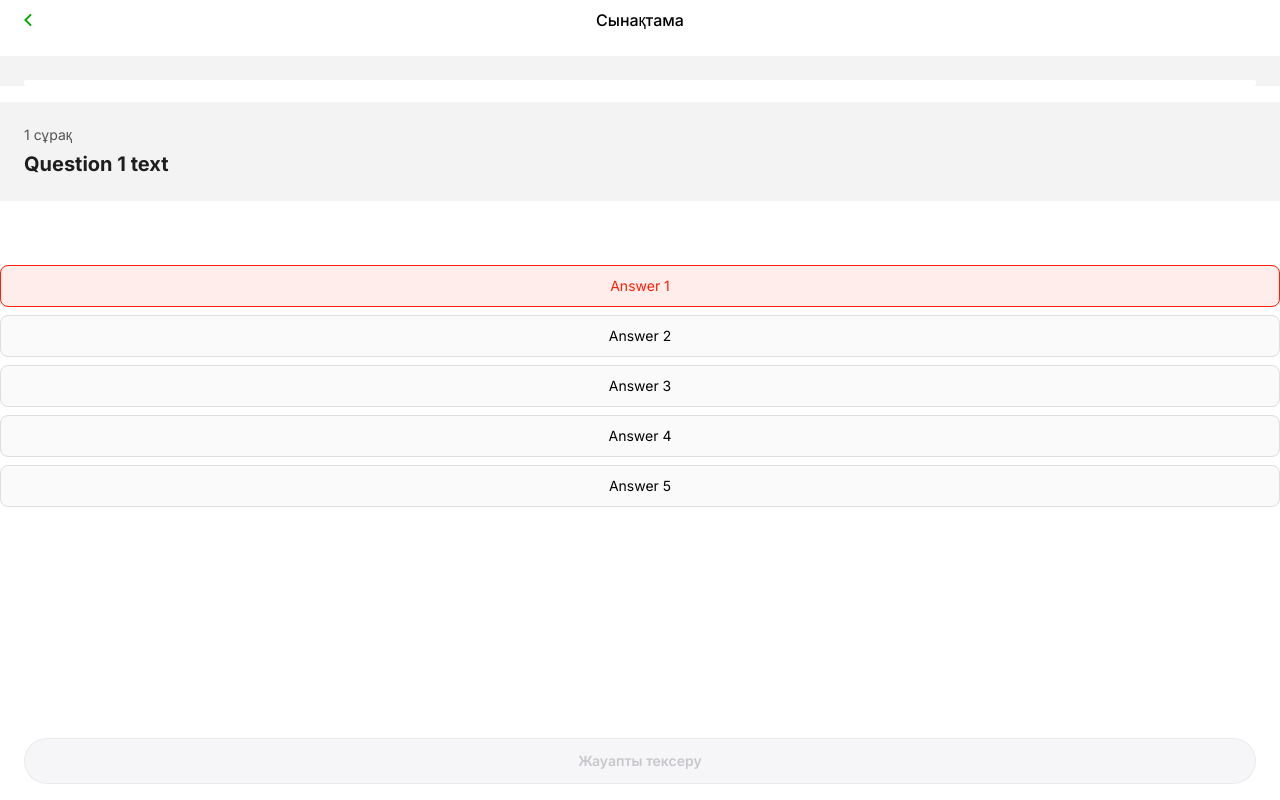
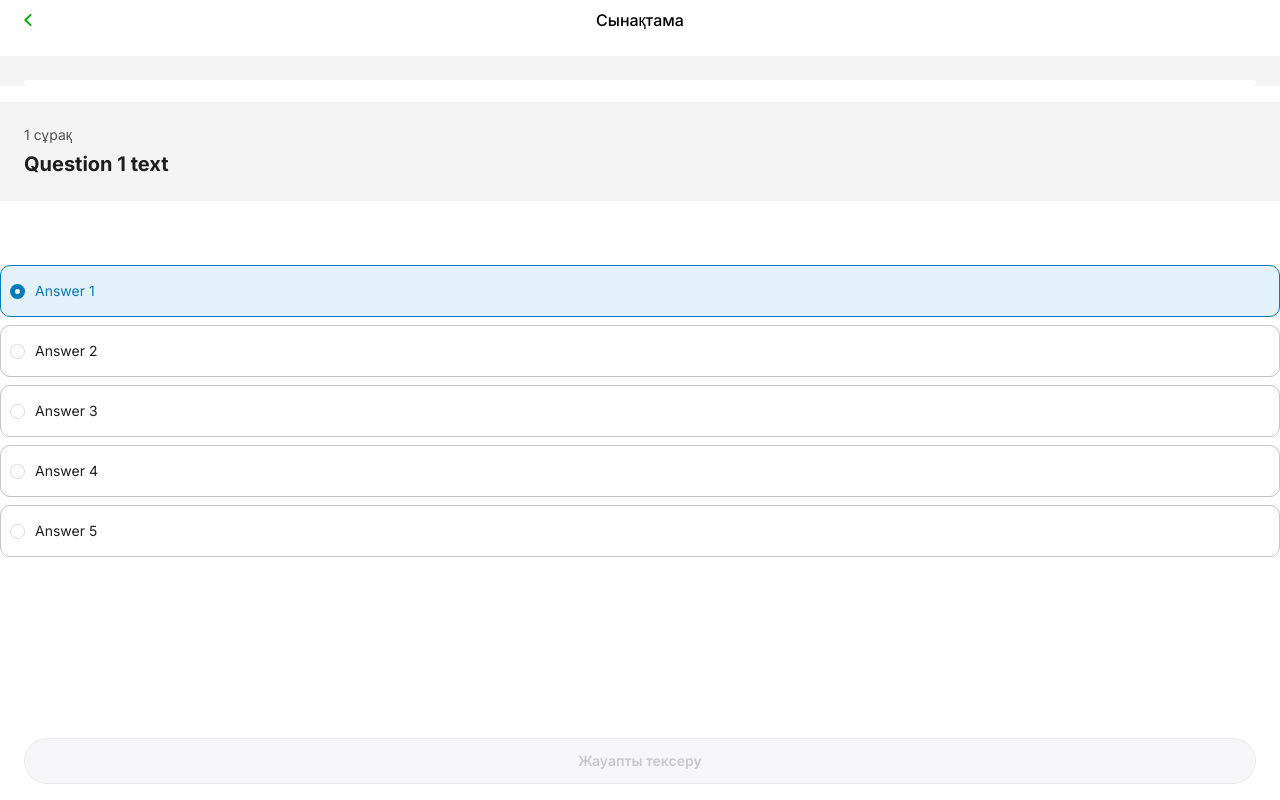
Before and after one commit to Mykty-Ayan/seerah-frontend, a React (Vite) app: page /chapters/1/tests/1 in a window 1280 px wide. Both pictures are taken after a click on the element "Answer 1". Built offline with nearby package versions, Linux system fonts and the light colour scheme.

Commit message:
feat: make more readable and show right after only after accept

```diff
--- a/src/components/AnswerOption/index.css
+++ b/src/components/AnswerOption/index.css
@@ -1,44 +1,148 @@
 .answer-option {
+  background-color: transparent;
   box-sizing: border-box;
-  border: 1px solid #DDDDDD;
+  border: 1px solid rgba(30, 30, 30, 0.25);
   font-family: 'Inter', Arial, Helvetica, sans-serif;
   font-weight: 400;
   font-size: 14px;
-  line-height: 14px;
-  color: #000000;
+  line-height: 18px;
+  color: #1E1E1E;
+  text-align: left;
   width: 100%;
-  height: 42px;
-  border-radius: 8px;
+  height: 52px;
+  border-radius: 10px;
+  display: flex;
+  flex-direction: row;
+  align-items: center;
+  column-gap: 8px;
 }
 
 .answer-option:active {
   opacity: 0.5;
 }
 
-.answer-option--selected {
-  background-color: #EBF9EB;
+.answer-option--right {
+  background-color: rgba(1, 145, 86, 0.2);
   box-sizing: border-box;
-  border: 1px solid #01AB01;
+  border: 1px solid rgba(1, 145, 86, 1);
   font-family: 'Inter', Arial, Helvetica, sans-serif;
   font-weight: 400;
   font-size: 14px;
-  line-height: 14px;
-  color: #01AB01;
+  line-height: 18px;
+  color: #019156;
+  text-align: left;
   width: 100%;
-  height: 42px;
-  border-radius: 8px;
+  height: 52px;
+  border-radius: 10px;
+  display: flex;
+  flex-direction: row;
+  align-items: center;
+  column-gap: 8px;
 }
 
 .answer-option--wrong {
-  background-color: #FFEDEB;
+  background-color: rgba(252, 232, 236, 1);
   box-sizing: border-box;
-  border: 1px solid #FF1F02;
+  border: 1px solid rgba(242, 39, 79, 1);
   font-family: 'Inter', Arial, Helvetica, sans-serif;
   font-weight: 400;
   font-size: 14px;
-  line-height: 14px;
-  color: #FF1F02;
+  line-height: 18px;
+  color: rgba(242, 39, 79, 1);
+  text-align: left;
   width: 100%;
-  height: 42px;
-  border-radius: 8px;
+  height: 52px;
+  border-radius: 10px;
+  display: flex;
+  flex-direction: row;
+  align-items: center;
+  column-gap: 8px;
 }
+
+.answer-option__circle--wrong {
+  width: 15px;
+  height: 15px;
+  box-sizing: border-box;
+  background-color: rgba(242, 39, 79, 1);
+  border-radius: 50%;
+  margin: 2.5px;
+  display: flex;
+  flex-direction: row;
+  justify-content: center;
+  align-items: center;
+}
+
+.answer-option__inner-circle--wrong {
+  width: 5px;
+  height: 5px;
+  background-color: white;
+  border-radius: 50%;
+}
+
+.answer-option__circle {
+  width: 15px;
+  height: 15px;
+  box-sizing: border-box;
+  border: 1.5px solid rgba(30, 30, 30, 0.15);
+  border-radius: 50%;
+  margin: 2.5px;
+}
+
+.answer-option__circle--right {
+  width: 15px;
+  height: 15px;
+  box-sizing: border-box;
+  background-color: rgba(1, 145, 86, 1);
+  border-radius: 50%;
+  margin: 2.5px;
+  display: flex;
+  flex-direction: row;
+  justify-content: center;
+  align-items: center;
+}
+
+.answer-option__inner-circle--right {
+  width: 5px;
+  height: 5px;
+  background-color: white;
+  border-radius: 50%;
+}
+
+.answer-option--selected {
+  background-color: rgba(227, 242, 250, 1);
+  box-sizing: border-box;
+  border: 1px solid rgba(0, 121, 189, 1);
+  font-family: 'Inter', Arial, Helvetica, sans-serif;
+  font-weight: 400;
+  font-size: 14px;
+  line-height: 18px;
+  color: rgba(0, 121, 189, 1);
+  text-align: left;
+  width: 100%;
+  height: 52px;
+  border-radius: 10px;
+  display: flex;
+  flex-direction: row;
+  align-items: center;
+  column-gap: 8px;
+}
+
+.answer-option__circle--selected {
+  width: 15px;
+  height: 15px;
+  box-sizing: border-box;
+  background-color: rgba(0, 121, 189, 1);
+  border-radius: 50%;
+  margin: 2.5px;
+  display: flex;
+  flex-direction: row;
+  justify-content: center;
+  align-items: center;
+}
+
+.answer-option__inner-circle--selected {
+  width: 5px;
+  height: 5px;
+  background-color: white;
+  border-radius: 50%;
+}
--- a/src/components/AnswerOption/index.tsx
+++ b/src/components/AnswerOption/index.tsx
@@ -4,24 +4,53 @@ type AnswerOptionProps = {
   isSelected: boolean;
   text: string;
   isRight: boolean;
-  disableOptions: boolean;
+  isCheckStage: boolean;
 };
 
-const AnswerOption = ({ isSelected, text, isRight, disableOptions }: AnswerOptionProps) => {
-  const isWrong = isSelected && !isRight;
+const AnswerOption = ({ isSelected, text, isRight, isCheckStage }: AnswerOptionProps) => {
+  if (!isSelected && isCheckStage && isRight) {
+    return (
+      <button className='answer-option--right'>
+        <div className='answer-option__circle'>
+              <div className='answer-option__inner-circle'></div>
+            </div>
+        {text}
+      </button>
+    )
+  }else if (isSelected && !isCheckStage) {
+    return (
+      <button className='answer-option--selected'>
+        <div className='answer-option__circle--selected'>
+              <div className='answer-option__inner-circle--selected'></div>
+            </div>
+        {text}
+      </button>
+    )
+  } else if (isSelected && isCheckStage && isRight) {
+    return (
+      <button className='answer-option--right'>
+        <div className='answer-option__circle--right'>
+          <div className='answer-option__inner-circle--right'></div>
+        </div>
+        {text}
+      </button>
+    )
+  } else if (isSelected && isCheckStage && !isRight) {
+    return (
+      <button className='answer-option--wrong'>
+        <div className='answer-option__circle--wrong'>
+          <div className='answer-option__inner-circle--wrong'></div>
+        </div>
+        {text}
+      </button>
+    )
+  }
   return (
     <>
-      {
-        isWrong
-        ?
-        <button disabled={disableOptions} className='answer-option--wrong'>
-          {text}
-        </button>
-        :
-        <button disabled={disableOptions} className={isSelected ? 'answer-option--selected' : 'answer-option'}>
-          {text}
-        </button>
-      }
+      <button className='answer-option'>
+        <div className='answer-option__circle'></div>
+        {text}
+      </button>
     </>
   )
 }
```
